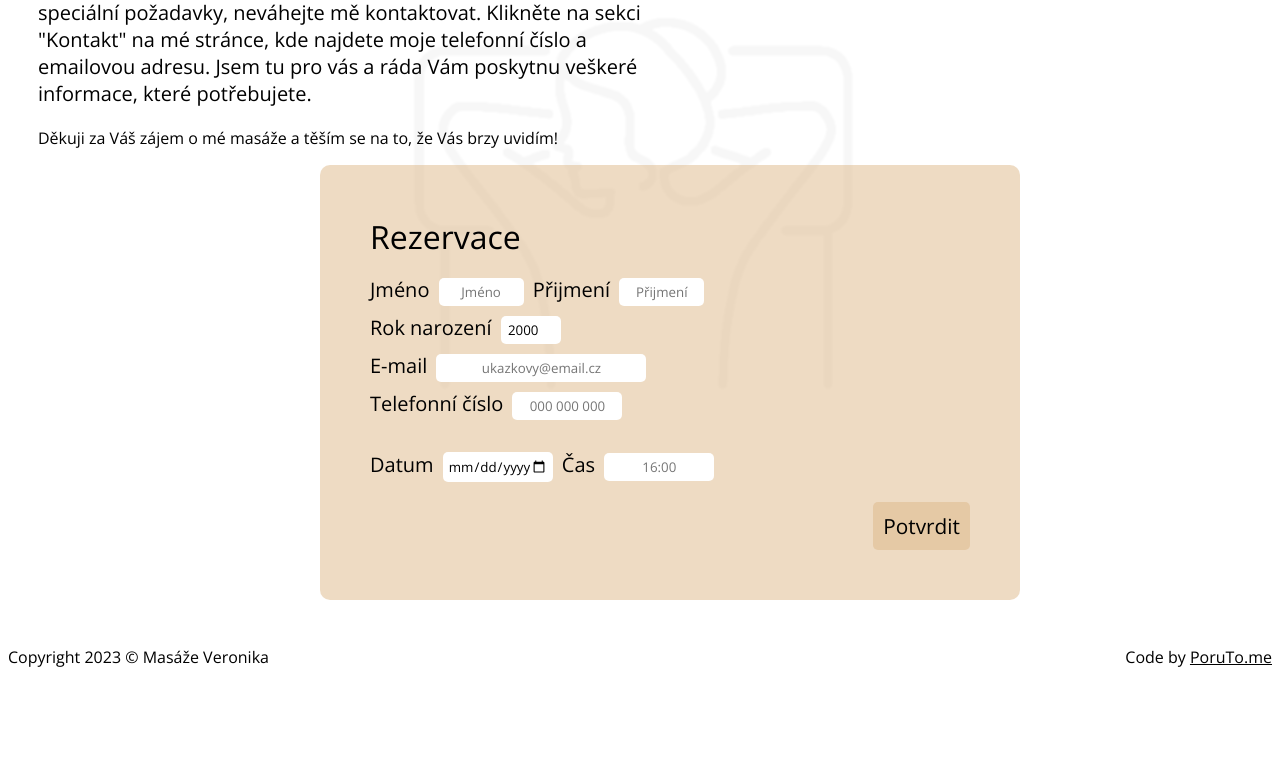
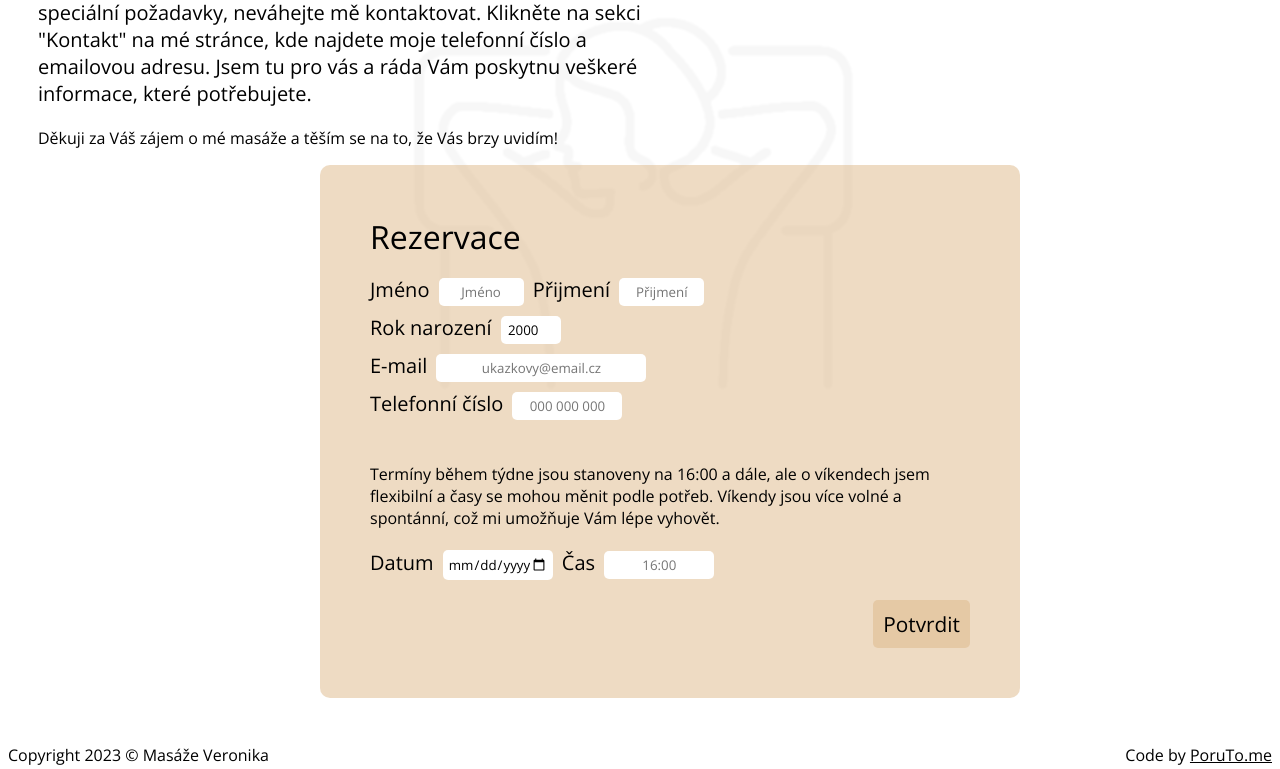
Before and after one commit to poruto/web-flask-masazedom.cz, a Flask app: page /rezervace in a window 1280 px wide; the page is wider, and only the part inside the window is pictured. Shown: the part 400-1169 px from the top of that part. Before the commit the page ends 1067 px from the top of that part, so only its background shows below. Run offline with Flask 3, Linux system fonts and the light colour scheme.

Commit message:
Update rezervace.html
termíny

```diff
--- a/templates/rezervace.html
+++ b/templates/rezervace.html
@@ -55,6 +55,11 @@
             <input style="max-width: 100px; width: 100px;" id="reservation_phone" type="text" class="reservation_input_text" placeholder="000 000 000">
             <br>
             <br>
+
+            <p>
+                Termíny během týdne jsou stanoveny na 16:00 a dále, ale o víkendech jsem flexibilní a časy se mohou měnit podle potřeb. Víkendy jsou více volné a spontánní, což mi umožňuje Vám lépe vyhovět.
+            </p>
+
             <label class="reservation_label" for="reservation_date">Datum</label>
             <input style="max-width: 100px; width: 100px;" id="reservation_date" type="date" class="reservation_input_text" placeholder="">
             <label class="reservation_label" for="reservation_time">Čas</label>
```
